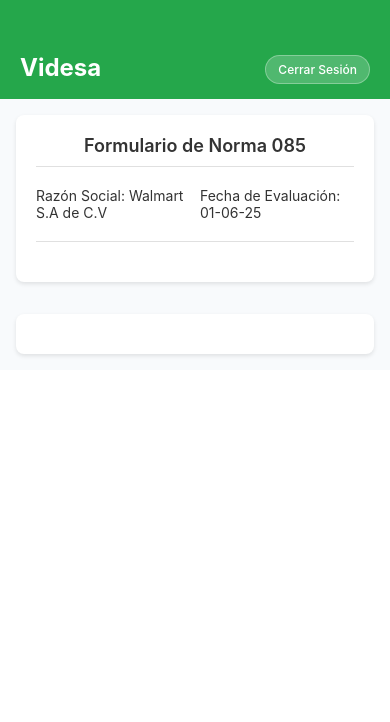
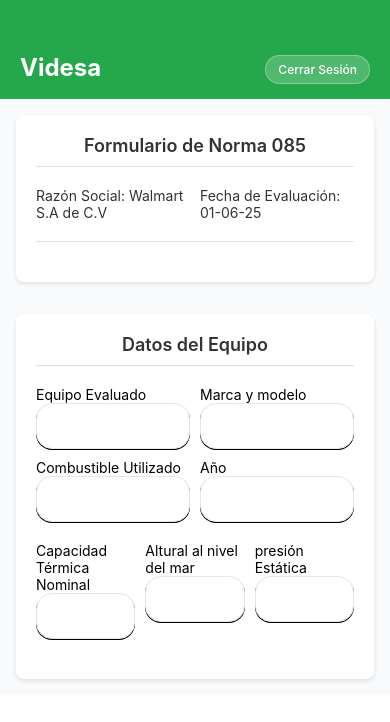
Before and after one commit to FreddieVen/Videsa-Movil, a React Native app: screen / in a window 390 px wide. Shown: the top 722 px of the page. Built offline with nearby package versions, Linux system fonts and the light colour scheme.

Commit message:
Componentes y detalles de equipo

```diff
--- a/Nom85.js
+++ b/Nom85.js
@@ -1,10 +1,11 @@
 import React, {useState} from "react";
 import { View, ScrollView, TextInput, TouchableOpacity, StyleSheet, Text } from "react-native";
-import NavBar  from "./components/Navbar";
+import NavBar  from "./components/Nav";
 import Header from "./components/Forms/Header";
 import DataCliente from "./components/Forms/Data_cliente";
 import Container from "./components/Container";
 import FormContainer from "./components/Forms/Form_container";
+import Datos_equipo from "./components/Forms/Nom85/Datos_equipo";
 
 export default function Nom85(){
     return(
@@ -19,7 +20,7 @@ export default function Nom85(){
                 </FormContainer>
 
                 <FormContainer>
-
+                    <Datos_equipo />
                 </FormContainer>
             </Container>
         </ScrollView>
--- /dev/null
+++ b/components/Forms/Nom85/Datos_equipo.js
@@ -0,0 +1,84 @@
+import React from "react";
+import { View, Text, TextInput, StyleSheet } from "react-native";
+import Header from "../Header";
+
+export default function Datos_equipo(){
+    return(
+        <View>
+            <Header titulo={"Datos del Equipo"} />
+            <View style={styles.rows}>
+                <View style={styles.cols}>
+                    <View style={styles.mb2}>
+                        <Text>Equipo Evaluado</Text>
+                        <TextInput style={styles.input} />
+                    </View>
+                    <View style={styles.mb2}>
+                        <Text>Combustible Utilizado</Text>
+                        <TextInput style={styles.input} />
+                    </View>
+                </View>
+                <View style={styles.cols}>
+                    <View style={styles.mb2}>
+                        <Text>Marca y modelo</Text>
+                        <TextInput style={styles.input} />
+                    </View>
+                    <View style={styles.mb2}>
+                        <Text>Año</Text>
+                        <TextInput style={styles.input} />
+                    </View>
+                </View>
+            </View>
+            <View style={styles.rows}>
+                <View style={styles.cols}>
+                    <View style={styles.mb2}>
+                        <Text>Capacidad Térmica Nominal</Text>
+                        <TextInput style={styles.input} />
+                    </View>
+                </View>
+
+                <View style={styles.cols}>
+                    <View style={styles.mb2}>
+                        <Text>Altural al nivel del mar</Text>
+                        <TextInput style={styles.input} />
+                    </View>
+                </View>
+
+                <View style={styles.cols}>
+                    <View style={styles.mb2}>
+                        <Text>presión Estática</Text>
+                        <TextInput style={styles.input} />
+                    </View>
+                </View>
+            </View>
+        </View>
+    );
+}
+
+const styles = StyleSheet.create({
+    input:{
+        height: 46,
+        borderWidth: 1.5,
+        borderColor: '#E5E7EB',
+        borderRadius: 16,
+        paddingHorizontal: 16,
+        backgroundColor: 'white',
+        fontSize: 16,
+        color: '#1F2937',
+        shadowColor: '#000',
+        shadowOffset: {
+            width: 0,
+            height: 1,
+        }
+    },
+    rows:{
+        flexDirection: 'row',
+        marginBottom: 10,
+        gap: 10,
+    },
+    cols:{
+        flex: 1,
+    },
+    mb2:{
+        marginBottom: 10
+    }
+});
--- a/components/Navbar.js
+++ b/components/Nav.js
@@ -1,7 +1,7 @@
 import React from "react";
 import { View, ScrollView, TextInput, TouchableOpacity, StyleSheet, Text, Alert } from "react-native";
 
-export default function Nom85({usuario, onCerrarSesion}){
+export default function Navbar({usuario, onCerrarSesion}){
 
     const handleCerrarSesion = () => {
         Alert.alert(
```
Also changed, not shown: Servicios.js (+7 -0 lines).
